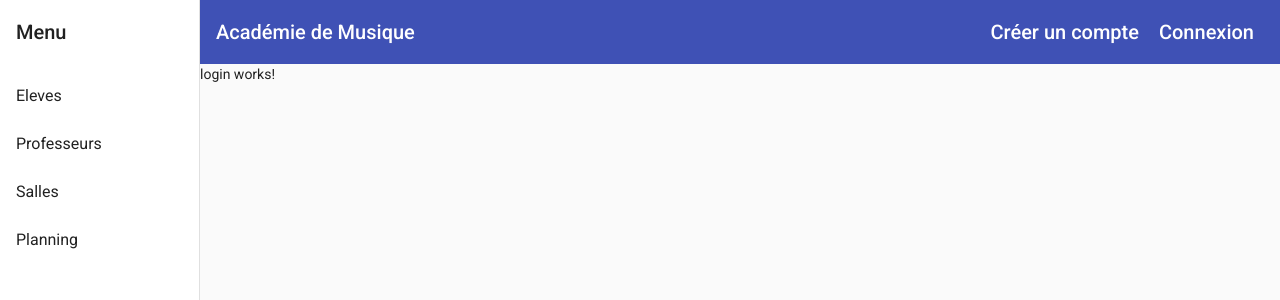
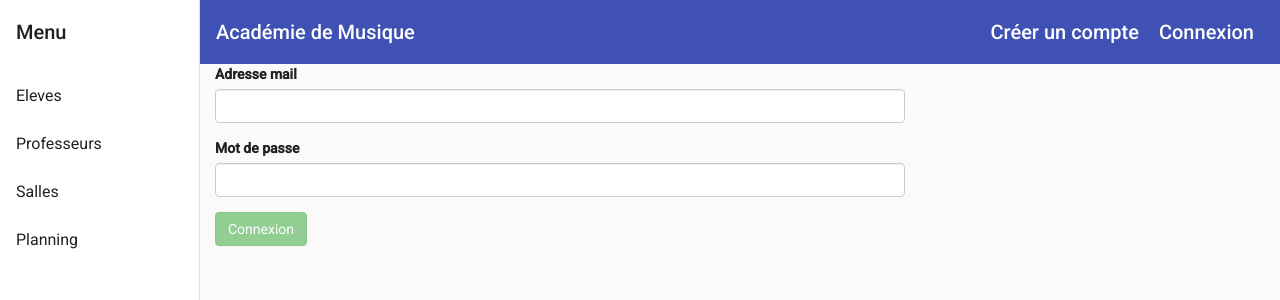
Before and after one commit to CedricOrtega/academieMusique, an Angular app in the folder frontend/academieMusique/: page /auth/login in a window 1280 px wide. Shown: the top 300 px of the page. Built offline with nearby package versions, Linux system fonts and the light colour scheme.

Commit message:
Les 2 composants front signup et login sont faites

```diff
--- a/frontend/academieMusique/src/app/auth/login/login.component.html
+++ b/frontend/academieMusique/src/app/auth/login/login.component.html
@@ -1 +1,15 @@
-<p>login works!</p>
+<mat-spinner *ngIf="loading"></mat-spinner>
+<div class="col-sm-8 offset-sm-2 mt-2" *ngIf="!loading">
+  <form [formGroup]="loginForm">
+    <div class="form-group">
+      <label for="email">Adresse mail</label>
+      <input type="email" id="email" formControlName="email" class="form-control">
+    </div>
+    <div class="form-group">
+      <label for="password">Mot de passe</label>
+      <input type="password" id="password" formControlName="password" class="form-control">
+    </div>
+    <button class="btn btn-success" (click)="onLogin()" [disabled]="loginForm.invalid">Connexion</button>
+  </form>
+  <p class="text-danger">{{ errorMessage }}</p>
+</div>
--- a/frontend/academieMusique/src/app/auth/login/login.component.ts
+++ b/frontend/academieMusique/src/app/auth/login/login.component.ts
@@ -1,4 +1,7 @@
 import { Component, OnInit } from '@angular/core';
+import { FormBuilder, FormGroup, Validators } from '@angular/forms';
+import { Router } from '@angular/router';
+import { AuthService } from '../../services/auth.service';
 
 @Component({
   selector: 'app-login',
@@ -7,9 +10,34 @@
 })
 export class LoginComponent implements OnInit {
 
-  constructor() { }
+  loginForm: FormGroup;
+  loading = false;
+  errorMessage: string;
+
+  constructor(private formBuilder: FormBuilder, private router: Router, private auth: AuthService) { }
 
   ngOnInit() {
+    this.loginForm = this.formBuilder.group({
+      email: [null, [Validators.required, Validators.email]],
+      password: [null, [Validators.required, Validators.pattern(/[0-9a-zA-Z]{8,}/)]]
+    });
+  }
+
+  onLogin() {
+    this.loading = true;
+    const email = this.loginForm.get('email').value;
+    const password = this.loginForm.get('password').value;
+    this.auth.login(email, password).then(
+      () => {
+        this.loading = false;
+          this.router.navigate(['/']);
+      }
+    ).catch(
+      (error) => {
+        this.loading = false;
+        this.errorMessage = error.message;
+      }
+    );
   }
 
 }
```
